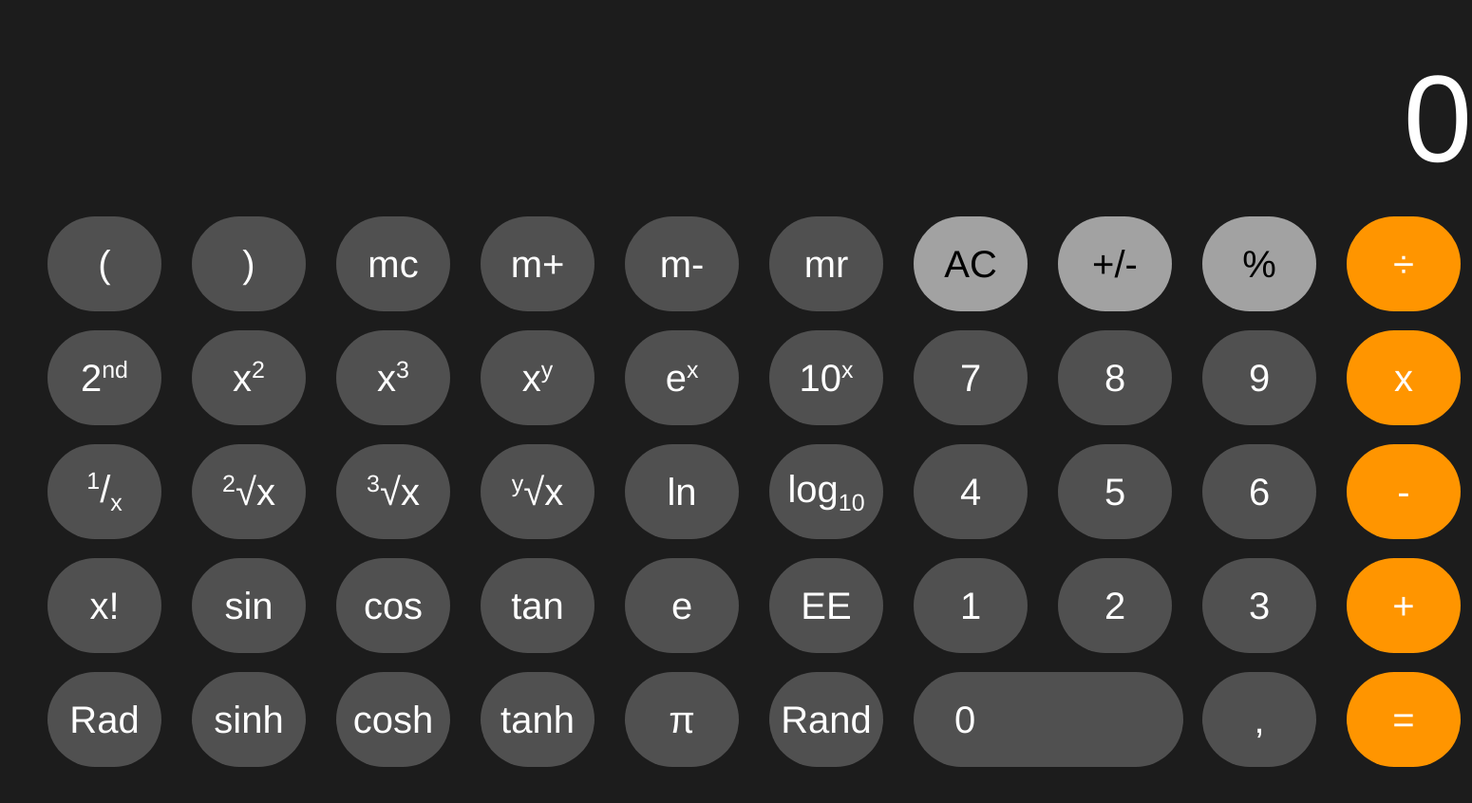
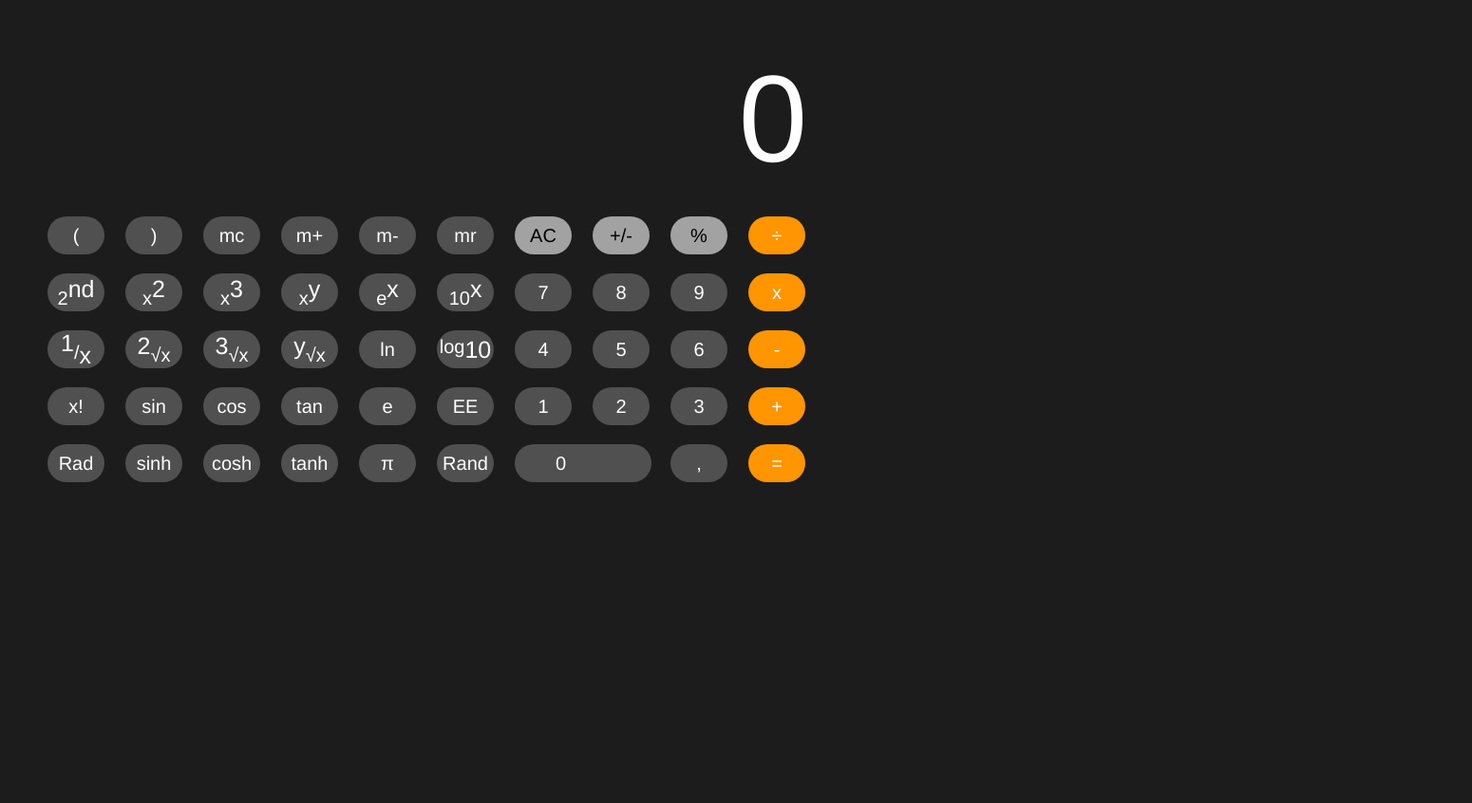
Before and after one commit to greddy119/Calculator2, a plain HTML site: page ProiectCalculator/index.html in a window 1280 px wide. Shown: the whole page at 95% size, 1550 px wide, since content can reach past the window. After the commit the page ends 800 px from the top, so only its background shows below. Drawn offline with Linux system fonts and the light colour scheme.

Commit message:
modificare

```diff
--- a/ProiectCalculator/index.html
+++ b/ProiectCalculator/index.html
@@ -7,7 +7,7 @@
 </head>
 <body>
 
-<div class="calculatort">
+<div class="calculator">
     <div class="value">0</div>
     <div class="buttons-container">
         <div class="button" data-button-type="operator" data-value="(">(</div>
--- a/ProiectCalculator/script.js
+++ b/ProiectCalculator/script.js
@@ -47,7 +47,6 @@ function AssignNumber(e) {
 
 function AssignOperation(e) {
     current_operator = e.target.getAttribute('data-value');
-    // Exclusive operations that can be performed with one number, in the case of clear it can be executed even when the evaluation array is empty
     if(current_operator === "%" || current_operator === "+/-" || current_operator === "clear" || current_operator === "=") return Operate();
     if(evaluation.length === 3) Operate();
     if(evaluation.length === 2) evaluation.pop();
--- a/ProiectCalculator/style.css
+++ b/ProiectCalculator/style.css
@@ -13,9 +13,9 @@ body {
     background-color: #1C1C1C;
 }
 
-.calculatort{
+.calculator{
 
-    width: 1500px;
+    width: 800px;
 }
 .value {
     font-size: 130px;
@@ -40,11 +40,11 @@ body {
     border-radius: 50px;
     cursor: pointer;
     display: flex;
-    font-size: 40px;
-    height: 100px;
+    font-size: 20px;
+    height: 40px;
     justify-content: center;
     transition: filter .3s;
-    width: 120px;
+    width: 60px;
     color: white;
     background: #505050;
 }
```
